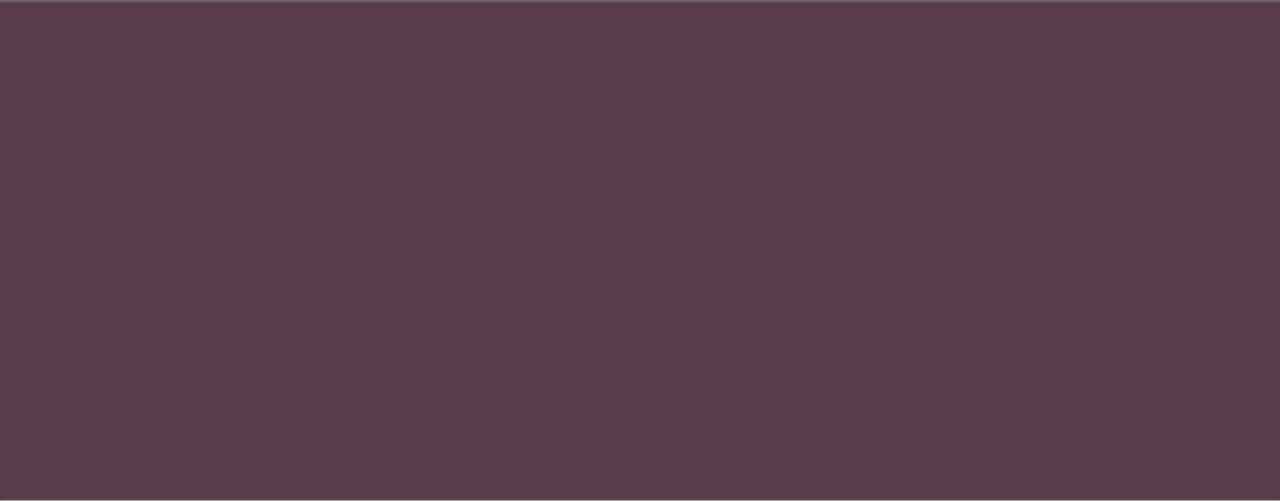
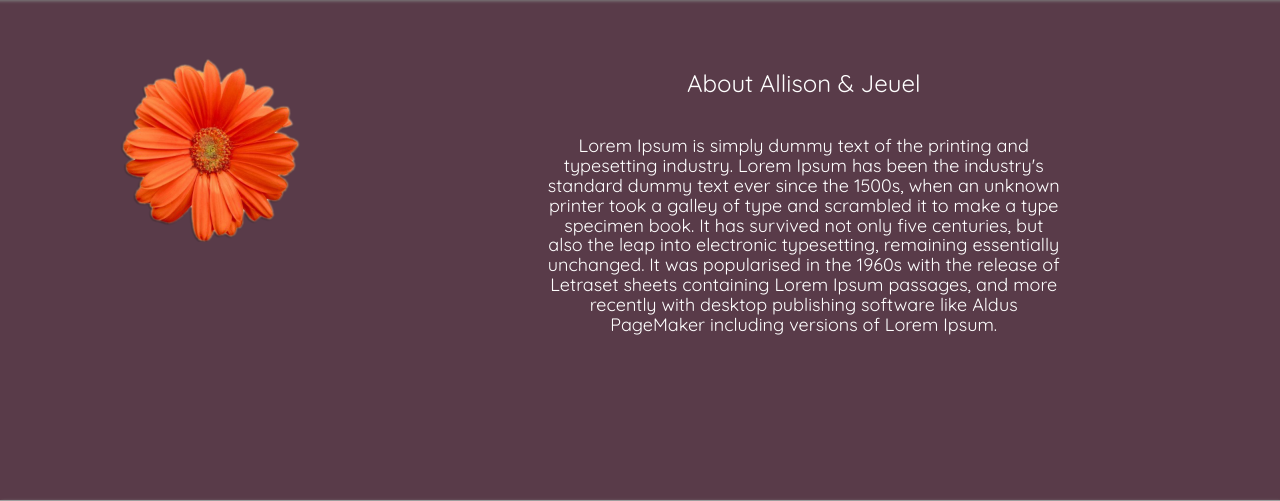
Before and after one commit to allisonkcraig/wedding-website, a Flask app: page / in a window 1280 px wide. Shown: the part 600-1101 px from the top of the page. Run offline with Flask 2, Linux system fonts and the light colour scheme; some libraries are stand-ins or nearby versions; some web fonts are replaced; grey boxes are pictures that could not be loaded.

Commit message:
add dummy copy placeholders for divs

```diff
--- a/templates/home.html
+++ b/templates/home.html
@@ -27,21 +27,22 @@
 
 	<div class="row">
 		<div class="general-div " id="box1">
-			<!-- <div id="box1-content">
+			<div id="box1-content">
 				<div class="col-md-3 col-md-offset-1">
-					<img id="portrait" src="static/img/round-profile-pic.png">
+					<img id="portrait" src="static/img/daisy.png" style="height: 200px">
 				</div>
 				<span class="col-md-5 col-md-offset-1">
-					<center><h3> About Allison</h3></center>
+					<center><h3> About Allison & Jeuel</h3></center>
 					<br>
-					<center><h4>Allison lives in San Francisco where she is a software engineer specializing in Javascript and Python. She was a HackBright Academy Fellow and attends many tech meet-ups in SF. In her spare time she plays ukulele in her band The Not Marys. She studied Fashion Design at FIDM: Fashion Institute of Design and Merchandising and continues to follow her passion for creating through code.</h4></center>
+					<center><h4>Lorem Ipsum is simply dummy text of the printing and typesetting industry. Lorem Ipsum has been the industry's standard dummy text ever since the 1500s, when an unknown printer took a galley of type and scrambled it to make a type specimen book. It has survived not only five centuries, but also the leap into electronic typesetting, remaining essentially unchanged. It was popularised in the 1960s with the release of Letraset sheets containing Lorem Ipsum passages, and more recently with desktop publishing software like Aldus PageMaker including versions of Lorem Ipsum.</h4></center>
 				</span>
-			</div> -->
+			</div>
 		</div>
 	</div>
 
 	<div class="general-div" id="box2">
 		<div id="box2-content">
+
 
 		</div>
 
@@ -49,7 +50,7 @@
 
 	<div class="general-div" id="box3">
 		<div id="box3-content">
-
+			<h3>Hotel Info</h3>
 		</div>
 
 	</div>
```
